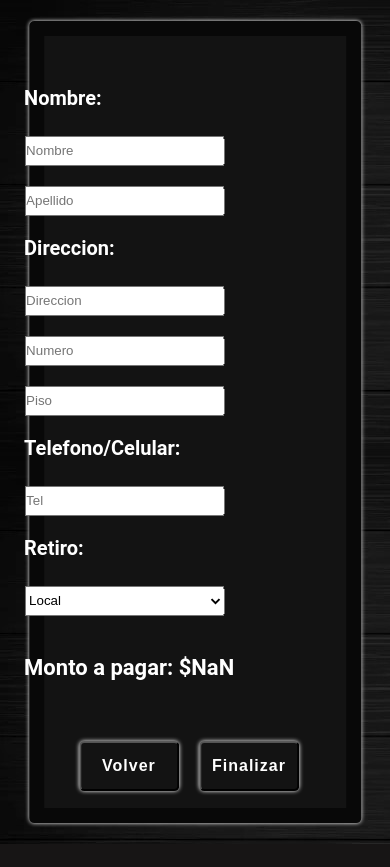
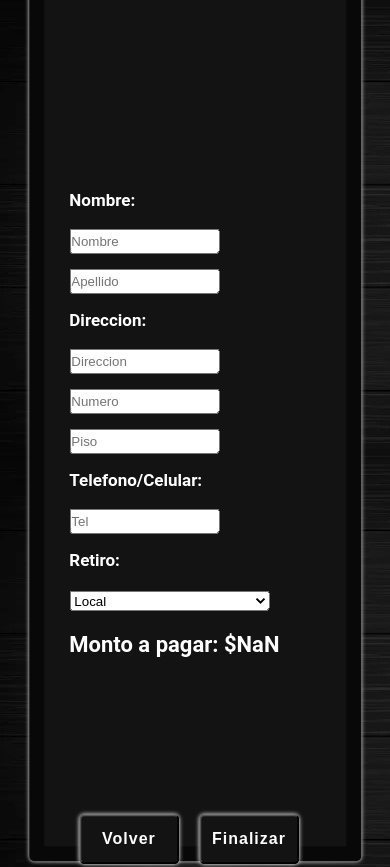
Before and after one commit to FacundoMendez/Simulador-de-Carta-de-Restaurante, a plain HTML site: page form/form.html in a window 390 px wide. Shown: the top 867 px of the page. Before the commit the page ends 844 px from the top, so only its background shows below. Drawn offline with Linux system fonts and the light colour scheme.

Commit message:
cambios responsive

```diff
--- a/form/form.css
+++ b/form/form.css
@@ -132,6 +132,7 @@ main{
         line-height: 5.5rem;
         top: 45%;
         left: 40%;
+        z-index: 10000
     }
 
     #formulario p{
@@ -298,19 +299,66 @@ main{
 }
 
 
+@media (max-width :1083px){
+
+    .bot{
+        display: flex;
+        justify-content: center;
+        gap: 5rem;
+        align-items: center;
+        flex-direction: column;
+        flex-wrap: nowrap;
+        position: absolute;
+        top:50%;
+        left: -40%;
+        transform: translate(-50%, -50%);
+    }
+
+   .container{
+        width: 52%;
+        height: 98vh;
+        top:50%;
+        left: 60%;
+    }
+
+    #formulario{
+        font-size: 1.7rem;
+        line-height: 5rem;
+        top: 50%;
+        width: 100%;
+        left: 51%;
+    }
+
+    #formulario select{
+        margin: 0 1rem;
+        height: 2rem;
+        width: 20rem;
+    }
+
+
+    #formulario input{
+        height: 2.5rem;
+        width: 15rem;
+        margin: 0 1rem;
+    }
+
+
+}
+
+
 @media (max-width :868px){
     .container{
         width: 55%;
-        height: 95vh;
+        height: 99vh;
         top:50%;
-        left: 50%;
+        left: 65%;
     }
 
     #formulario{
-        font-size: 2rem;
-        line-height: 5rem;
-        top: 45%;
-        left: 40%;
+        font-size: 1.7rem;
+        line-height: 4rem;
+        top: 50%;
+        left: 55%;
     }
 
     #formulario p{
@@ -319,14 +367,14 @@ main{
 
     #formulario select{
         margin: 0 1rem;
-        height: 3rem;
+        height: 2rem;
         width: 20rem;
     }
 
 
     #formulario input{
-        height: 3rem;
-        width: 20rem;
+        height: 2.5rem;
+        width: 15rem;
         margin: 0 1rem;
     }
 
@@ -362,18 +410,19 @@ main{
         justify-content: center;
         gap: 5rem;
         align-items: center;
-        flex-direction: row;
+        flex-direction: column;
         flex-wrap: nowrap;
         position: absolute;
-        bottom: -1%;
-        left:48%;
+        top:50%;
+        left: -40%;
         transform: translate(-50%, -50%);
     }
+
 
     #pagar{
         color: white;
         font-size: 2.2rem;
-        padding-top: 2rem;
+        padding-top: 0.5rem;
         width: 100%;
     }
 
@@ -390,6 +439,10 @@ main{
 
 
 @media (max-width: 634px){
+
+    main{
+        height: 120vh;
+    }
 
     .container{
         width: 75%;
@@ -427,13 +480,13 @@ main{
         display: flex;
         justify-content: center;
         gap: 2rem;
-        align-items: center;
+        align-items: flex-end;
         flex-direction: row;
         flex-wrap: nowrap;
         position: absolute;
-        bottom: -1%;
+        bottom: 0%;
         left:48%;
-        transform: translate(-50%, -50%);
+        margin-bottom: -46rem;
     }
 
 
@@ -443,7 +496,7 @@ main{
 @media (max-width: 482px){
     .container{
         width: 85%;
-        height: 95vh;
+        height: 104vh;
         top:50%;
         left: 50%;
     }
@@ -473,31 +526,13 @@ main{
 
 
 
-    .bot{
-        display: flex;
-        justify-content: center;
-        gap: 2rem;
-        align-items: center;
-        flex-direction: row;
-        flex-wrap: nowrap;
-        position: absolute;
-        bottom: -1%;
-        left:48%;
-        transform: translate(-50%, -50%);
-    }
-
 
 
 }
 
 
 @media (max-width: 350px){
-    .container{
-        width: 95%;
-        height: 95vh;
-        top:50%;
-        left: 50%;
-    }
+
     #Final{
         width: 10rem;
         height: 5rem;
@@ -522,26 +557,29 @@ main{
         border-radius: 5px;
     }
 
-    #formulario{
-        font-size: 2rem;
-        line-height: 5rem;
-        top: 45%;
-        left: 45%;
+    #pagar{
+        color: white;
+        font-size: 1.8rem;
+        padding-top: 0.5rem;
+        width: 100%;
     }
 
-    .bot{
-        display: flex;
-        justify-content: center;
-        gap: 2rem;
-        align-items: center;
-        flex-direction: row;
-        flex-wrap: nowrap;
-        position: absolute;
-        bottom: -1%;
-        left:48%;
-        transform: translate(-50%, -50%);
+    #formulario select{
+        margin: 0 1rem;
+        height: 2rem;
+        width: 15rem;
+    }
+
+    #formulario{
+        z-index: 1000;
     }
 
 
+    #formulario input{
+        height: 2.5rem;
+        width: 15rem;
+        margin: 0 1rem;
+    }
+
 
 }
--- a/style.css
+++ b/style.css
@@ -322,7 +322,7 @@ main{
     .container{
         width: 80%;
         left: 58%;
-        height: 95vh;
+        height: 97vh;
     }
 
 
@@ -373,12 +373,6 @@ main{
     .container__cartas{
         font-size: 1.6rem;
         line-height: 4rem;
-    }
-
-
-    #listpedidos{
-        width: 90%;
-        top:15%;
     }
 
 
@@ -562,11 +556,16 @@ main{
         bottom: 16%;
     }
 
+
+
     .suma{
         font-size: 3rem;
         right: 55%;
         bottom: 2%;
     }
+
+
+
 }
 
 
@@ -733,6 +732,8 @@ main{
         left: 83%;
     }
 
+
+
     .bott{
         width: 100%;
         height: 20rem;
```
